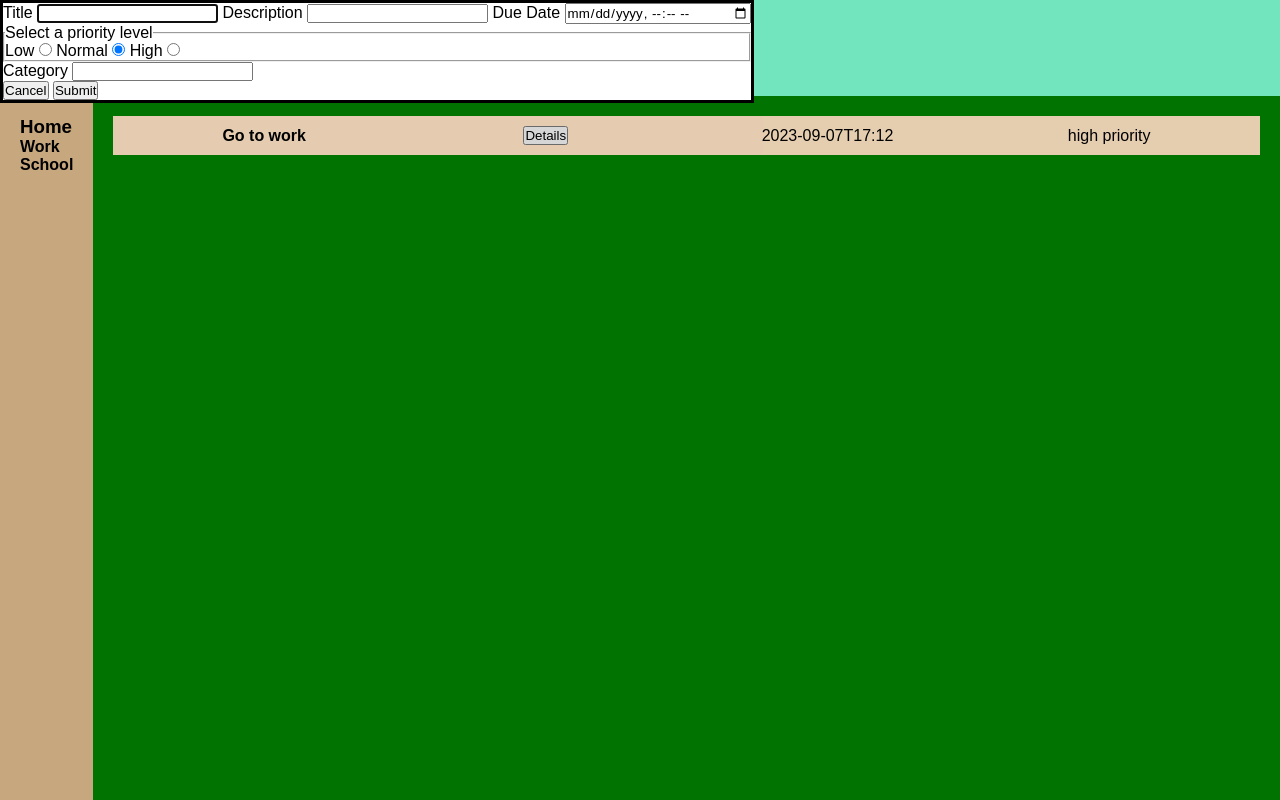
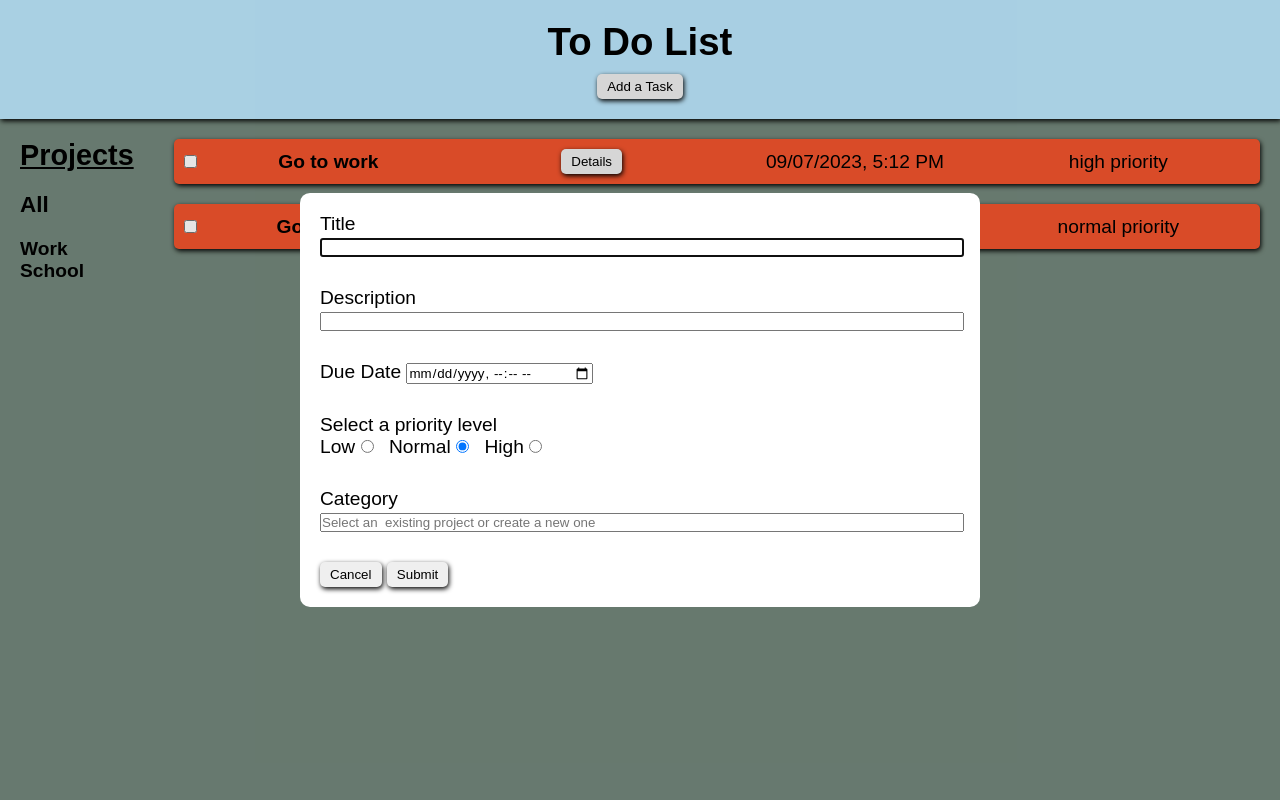
Before and after one commit to thomasxcarney/Todo-list, a website built with webpack: page dist/index.html in a window 1280 px wide. Both pictures are taken after a click on the button "Add a Task". Built offline with nearby package versions, Linux system fonts and the light colour scheme.

Commit message:
Fix add category function and add styling
I styled the page more to make it look more polished and I fixed an
issue in the function that determined whether the category input on the
new item dialog already existed or not.

```diff
--- a/src/ToDoItemLogic.js
+++ b/src/ToDoItemLogic.js
@@ -1,4 +1,5 @@
 import { clearItems, createNewCategory, PopulateList } from ".";
+import format from 'date-fns/format';
 
 const ToDoItemArr = [];
 
@@ -19,7 +20,9 @@ function sortItemsByDueDate() {
 };
 
 const item1 = ToDoItem('Go to work', 'I have to go to work :(', '2023-09-07T17:12', 'high priority', 'work');
+const item2 = ToDoItem('Go to class', 'Be on time to class', '2023-09-11T08:00', 'normal priority', 'school');
 PushItemToArr(item1);
+PushItemToArr(item2);
 
 const NewTaskBtn = document.getElementById('NewTaskBtn');
 const newTaskDialog = document.getElementById('newTaskDialog');
--- a/src/index.js
+++ b/src/index.js
@@ -1,5 +1,7 @@
 import './style.css';
 import { ToDoItemArr, sortItemsByDueDate, submitNewTaskBtn, editBtn, addEditSubmitBtnListener } from './ToDoItemLogic';
+import format from 'date-fns/format';
+import parseISO from 'date-fns/parseISO';
 
 const contentContainer = document.getElementById('content');
 
@@ -12,10 +14,13 @@ function PopulateList() {
 function CreateToDoItemCard(item){
     let container = document.createElement('div');
     container.classList.add('to-do-item');
+    let checkbox = document.createElement('input');
+    checkbox.setAttribute('type', 'checkbox');
+    checkbox.classList.add('item-checkbox');
     let title = document.createElement('h4');
     title.innerHTML = item.title;
     let dueDate = document.createElement('p');
-    dueDate.innerHTML = item.dueDate;
+    dueDate.innerHTML = format(parseISO(item.dueDate), 'Pp');
     let priority = document.createElement('p');
     priority.innerHTML = item.priority;
     let detailsBtn = document.createElement('button');
@@ -32,11 +37,12 @@ function CreateToDoItemCard(item){
     editBtn.innerHTML = 'Edit';
     expandedContainer.append(description, category, deleteBtn, editBtn);
     expandedContainer.classList.add('hidden');
-    container.append(title, detailsBtn, dueDate, priority, expandedContainer);
+    container.append(checkbox, title, detailsBtn, dueDate, priority, expandedContainer);
     addExpandEventListener(detailsBtn, expandedContainer);
     addDeleteEventListener(deleteBtn, item);
     editBtnEventListener(editBtn, item);
     addEditSubmitBtnListener(item);
+    addCheckBoxEventListener(container, checkbox);
     return container;
 };
 
@@ -139,14 +145,22 @@ function newCategoryHTML(newCategory){
     sidebar.appendChild(newSidebarElement);
 };
 
+let categoryArray = ToDoItemArr.map(a => a.category);
+
 function createNewCategory(newCategory){
-    if(Object.hasOwn(categories, newCategory) == false){
+    if(!categoryArray.includes(newCategory.toLowerCase())){
         newCategoryHTML(newCategory);
         addCategoryEventListeners();
     };
 };
 
-console.log(typeof categories);
+function addCheckBoxEventListener(container, checkbox) {
+    checkbox.addEventListener('change', () => {
+        if(checkbox.checked){
+            container.classList.add('completed')
+        } else container.classList.remove('completed')
+    })
+};
 
 addCategoryEventListeners();
 PopulateList();
--- a/src/style.css
+++ b/src/style.css
@@ -2,6 +2,11 @@
     padding: 0;
     margin: 0;
     font-family: Arial, Helvetica, sans-serif;
+    --blue: #BCE7FD;
+    --green: #73877B;
+    --brown: #562C2C;
+    --orange: #F2542D;
+    --blue2: #002A32;
 }
 
 body {
@@ -10,39 +15,50 @@ body {
     grid-template-rows: min-content 1fr;
     width: 100vw;
     height: 100vh;
+    background-color: var(--green);
+    font-size: larger;
 }
 
 #header {
     grid-column: 1 / 3;
     grid-row: 1;
-    color: red;
-    background-color: aquamarine;
+    color: black;
+    background-color: var(--blue);
     text-align: center;
     padding: 20px;
+    box-shadow: 1px 2px 5px black;
+    z-index: 1;
+}
+
+#header > h1 {
+    margin-bottom: 10px;
 }
 
 #sidebar {
     grid-column: 1;
     grid-row: 2;
-    background-color: rgb(222, 186, 140);
+    background-color: var(--green);
+    color: black;
     padding: 20px;
 }
 
 #content {
     grid-column: 2;
     grid-row: 2;
-    background-color: green;
     padding: 20px;
 }
 
 .to-do-item {
-    background-color: bisque;
+    color: black;
+    background-color: var(--orange);
     padding: 10px;
     margin-bottom: 20px;
     display: grid;
-    grid-template-columns: repeat(4, 1fr);
+    grid-template-columns: min-content 1fr 1fr 1fr 1fr;
     justify-items: center;
     align-items: center;
+    border-radius: 5px;
+    box-shadow: 1px 2px 5px black;
 }
 
 .hidden {
@@ -55,3 +71,67 @@ body {
 #homeBtn {
     cursor: pointer;
 }
+
+#homeBtn {
+    margin-bottom: 20px;
+}
+
+#projects-header {
+    text-decoration: underline;
+    margin-bottom: 20px;
+}
+
+button {
+    padding: 5px 10px;
+    border: none;
+    border-radius: 5px;
+    box-shadow: 1px 2px 5px black;
+}
+
+dialog {
+    position: fixed;
+    top: 50%;
+    left: 50%;
+    transform: translate(-50%, -50%);
+    width: 40rem;
+    padding: 20px;
+    border: none;
+    border-radius: 10px;
+}
+
+.dialog-container-1 {
+    margin-bottom: 30px;
+}
+
+.dialog-button-container {
+    margin-top: 30px;
+}
+
+fieldset {
+    margin: 30px 0;
+    border: none;
+}
+
+#categoryInput,
+#editCategoryInput {
+    width: 100%;
+}
+
+input[type='radio'] {
+    margin-right: 10px;
+}
+
+#titleInput,
+#editTitleInput {
+    width: 100%;
+    margin-bottom: 30px;
+}
+
+#desInput,
+#editDesInput {
+    width: 100%;
+}
+
+.completed {
+    opacity: 0.2;
+}
```
Also changed, not shown: dist/index.html, dist/main.js.
